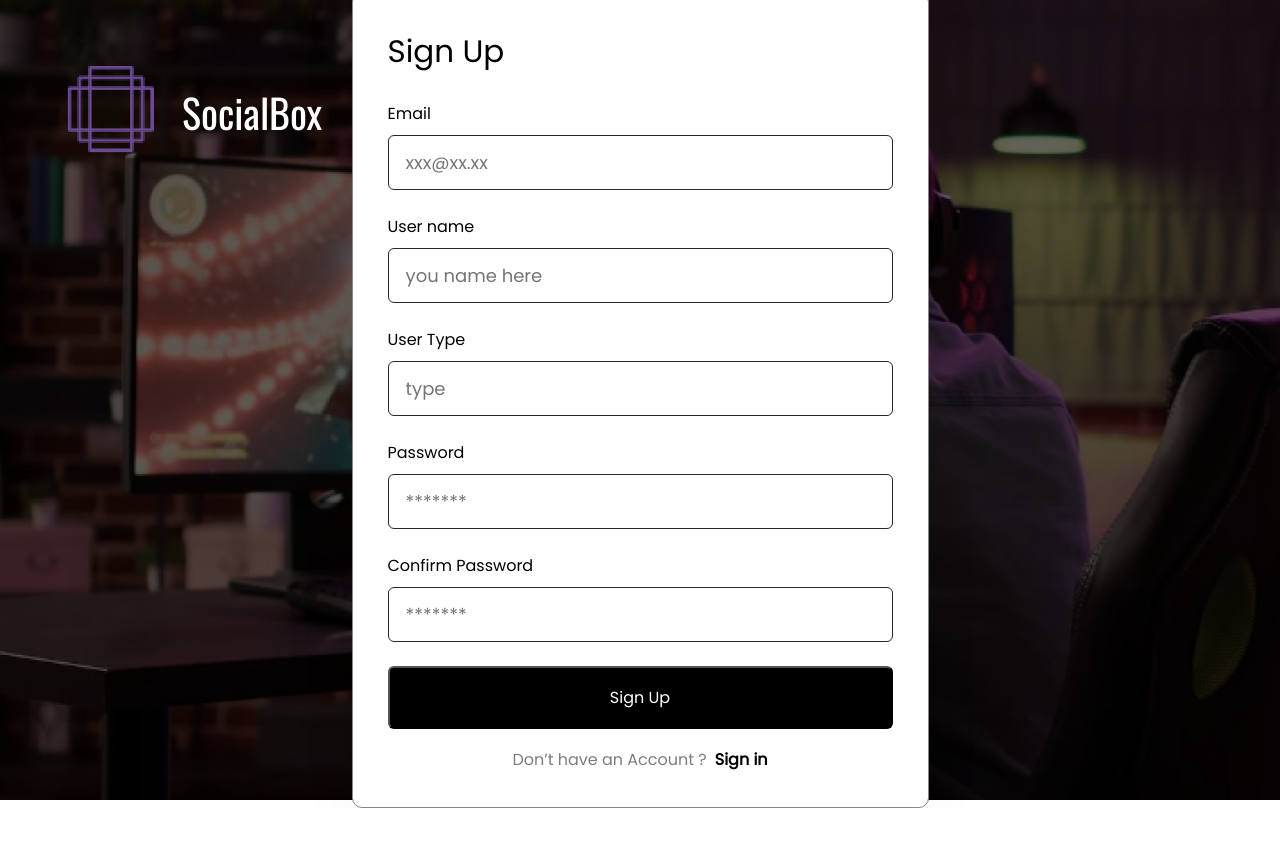
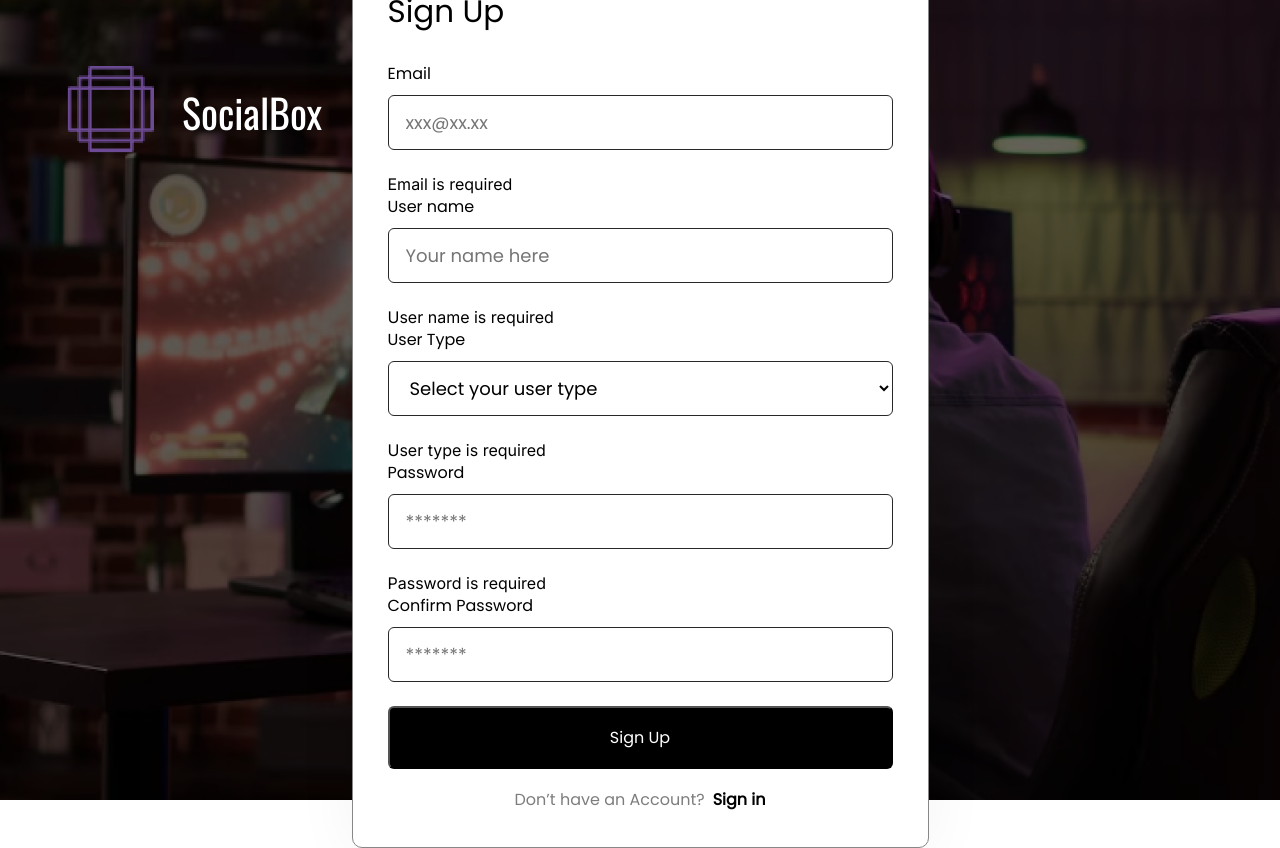
Before and after one commit to Rei0520/FYP_SocialBox, a Next.js app in the folder socialbox_fe/: page /pages/signUp in a window 1280 px wide. Both pictures are taken after a click on the button "Sign Up". Before the commit the page ends 808 px from the top, so only its background shows below. Built offline with nearby package versions, Linux system fonts and the light colour scheme.

Commit message:
signup validation

```diff
--- a/socialbox_fe/src/app/pages/signUp/page.tsx
+++ b/socialbox_fe/src/app/pages/signUp/page.tsx
@@ -1,27 +1,150 @@
+"use client";
+
+import React, { useState } from "react";
 import Link from "next/link";
 import "./signup.css";
 
 export const SignUp = () => {
+  // State to store form inputs
+  const [formData, setFormData] = useState({
+    email: "",
+    userName: "",
+    userType: "",
+    password: "",
+    confirmPassword: "",
+  });
+
+  // State to store validation errors
+  const [errors, setErrors] = useState<any>({});
+
+  // Validate form fields
+  const validate = () => {
+    let tempErrors: any = {};
+
+    // Email validation
+    if (!formData.email) {
+      tempErrors.email = "Email is required";
+    } else if (!/\S+@\S+\.\S+/.test(formData.email)) {
+      tempErrors.email = "Email is not valid";
+    }
+
+    // Username validation
+    if (!formData.userName.trim()) {
+      tempErrors.userName = "User name is required";
+    }
+
+    // User type validation
+    if (!formData.userType) {
+      tempErrors.userType = "User type is required";
+    }
+
+    // Password validation
+    if (!formData.password) {
+      tempErrors.password = "Password is required";
+    } else if (formData.password.length < 6) {
+      tempErrors.password = "Password must be at least 6 characters";
+    }
+
+    // Confirm password validation
+    if (formData.confirmPassword !== formData.password) {
+      tempErrors.confirmPassword = "Passwords must match";
+    }
+
+    setErrors(tempErrors);
+    return Object.keys(tempErrors).length === 0;
+  };
+
+  // Handle form submission
+  const handleSubmit = (event: any) => {
+    event.preventDefault();
+    if (validate()) {
+      console.log("Form Submitted", formData);
+      // Here, you can send data to server or perform other actions
+    }
+  };
+
+  // Handle input change
+  const handleChange = (e: any) => {
+    const { name, value } = e.target;
+    setFormData({
+      ...formData,
+      [name]: value,
+    });
+  };
+
   return (
     <div className="full_height flex_center">
       <div className="signup_container">
         <div className="signup_title">Sign Up</div>
+
         <div className="signup_label">Email</div>
-        <input className="signup_input signup_m24" placeholder="xxx@xx.xx" />
+        <input
+          className="signup_input signup_m24"
+          placeholder="xxx@xx.xx"
+          name="email"
+          value={formData.email}
+          onChange={handleChange}
+        />
+        {errors.email && <div className="error">{errors.email}</div>}
+
         <div className="signup_label">User name</div>
-        <input className="signup_input signup_m24" placeholder="you name here" />
+        <input
+          className="signup_input signup_m24"
+          placeholder="Your name here"
+          name="userName"
+          value={formData.userName}
+          onChange={handleChange}
+        />
+        {errors.userName && <div className="error">{errors.userName}</div>}
+
         <div className="signup_label">User Type</div>
-        <input className="signup_input signup_m24" placeholder="type" />
+        <select
+          className="signup_input signup_m24"
+          name="userType"
+          value={formData.userType}
+          onChange={handleChange}
+        >
+          <option value="" disabled>
+            Select your user type
+          </option>
+          <option value="Creator">Creator</option>
+          <option value="Consumer">Consumer</option>
+        </select>
+        {errors.userType && <div className="error">{errors.userType}</div>}
+
         <div className="signup_label">Password</div>
-        <input className="signup_input signup_m24" placeholder="*******" />
+        <input
+          className="signup_input signup_m24"
+          type="password"
+          placeholder="*******"
+          name="password"
+          value={formData.password}
+          onChange={handleChange}
+        />
+        {errors.password && <div className="error">{errors.password}</div>}
 
         <div className="signup_label">Confirm Password</div>
-        <input className="signup_input signup_m24" placeholder="*******" />
+        <input
+          className="signup_input signup_m24"
+          type="password"
+          placeholder="*******"
+          name="confirmPassword"
+          value={formData.confirmPassword}
+          onChange={handleChange}
+        />
+        {errors.confirmPassword && (
+          <div className="error">{errors.confirmPassword}</div>
+        )}
 
-        <button className="signup_button signup_m18">Sign Up</button>
+        <button className="signup_button signup_m18" onClick={handleSubmit}>
+          Sign Up
+        </button>
+
         <div className="signup_signin flex_center">
-          Don’t have an Account ?{" "}
-          <Link href={"/pages/login"} className="signup_signin_bold">Sign in</Link>{" "}
+          Don’t have an Account?{" "}
+          <Link className="signup_signin_bold" href={"/pages/login"}>
+            Sign in
+          </Link>
         </div>
       </div>
     </div>
```
